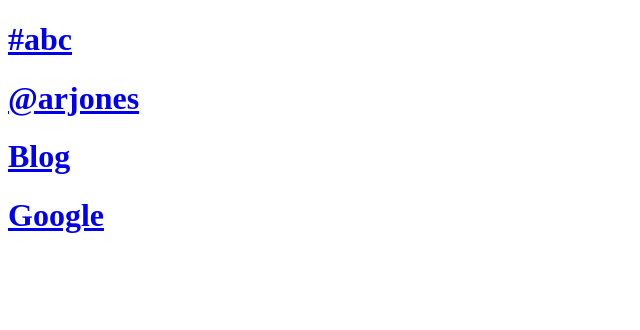
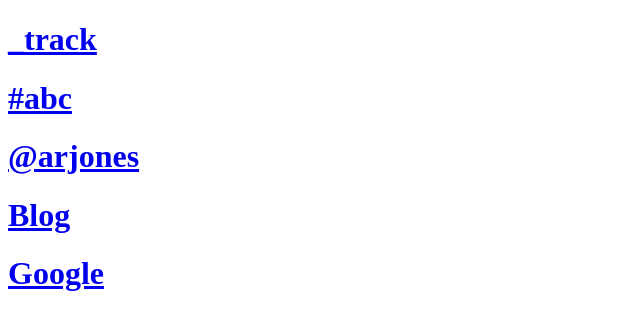
Before and after one commit to arjones/supa-webstats, a plain HTML site: page src/index.html in a window 1280 px wide. Shown: the whole page, without its empty margins (0-640 px from the left). Drawn offline with Linux system fonts and the light colour scheme.

Commit message:
WIP: trying to submit before navigating

```diff
--- a/src/index.html
+++ b/src/index.html
@@ -8,6 +8,33 @@
     <title>Test</title>
 
     <script>
+        const _track = async () => {
+            const url = event.srcElement.href;
+            event.preventDefault();
+
+            try {
+                const payload = {
+                    destinationUrl: url,
+                    originUrl: document.URL,
+                    title: document.title
+                }
+
+                const data = await fetch('https://mjvnleodkirkszvexzql.functions.supabase.co/clicked', {
+                    method: 'post',
+                    body: JSON.stringify(payload),
+                    mode: "cors",
+                })
+                console.log({ data })
+
+            } catch (error) {
+                console.error(error);
+
+            } finally {
+                document.location = url;
+            }
+
+        }
+
         const __clicked = (url) => {
             const payload = {
                 destinationUrl: url,
@@ -34,10 +61,11 @@
 </head>
 
 <body>
-    <h1><a href="#abc" onclick="__clicked(this.href)">#abc</a></h1>
-    <h1><a href="https://twitter.com/arjones" onclick="__clicked(this.href)">@arjones</a></h1>
-    <h1><a href="https://arjon.es" onclick="__clicked(this.href)">Blog</a></h1>
-    <h1><a href="https://google.com" onclick="__clicked(this.href)">Google</a></h1>
+    <h1><a href="#header" onclick="_track()">_track</a></h1>
+    <h1><a href="#abc" onclick="_track()">#abc</a></h1>
+    <h1><a href="https://twitter.com/arjones" onclick="_track()">@arjones</a></h1>
+    <h1><a href="https://arjon.es" onclick="_track()">Blog</a></h1>
+    <h1><a href="https://google.com" onclick="_track()">Google</a></h1>
 
 </body>
 
```
Also changed, not shown: 1 other file.
